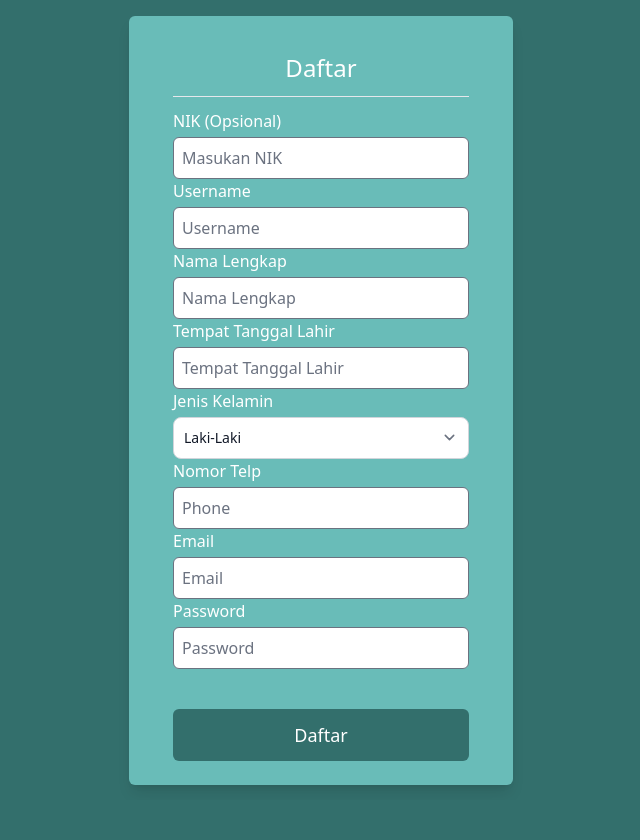
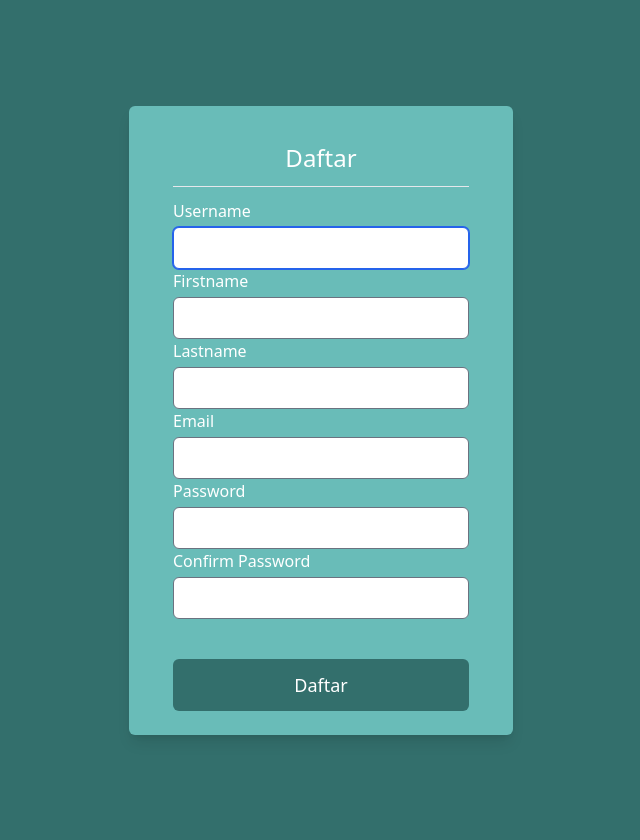
Before and after one commit to 0xbdg/Kiwariku, a Django app: page /register/ in a window 1280 px wide. Shown: the whole page, without its empty margins (319-959 px from the left). Before the commit the page ends 787 px from the top, so only its background shows below. Run offline with Django 4.2, Linux system fonts and the light colour scheme; some libraries are stand-ins or nearby versions.

Commit message:
daosdoijasd

```diff
--- a/main/forms.py
+++ b/main/forms.py
@@ -6,14 +6,16 @@ from phonenumber_field.formfields import PhoneNumberField
 from .models import *
 
 class RegisterForm(UserCreationForm):
-    username = forms.CharField(required=True,widget=TextInput(attrs={'class':'border w-full text-base px-2  focus:outline-none focus:ring-0 focus:border-gray-600 rounded-md', "placeholder":"Ex: John"}))
-    email = forms.EmailField(required=True,widget=EmailInput(attrs={'class':'border w-full text-base px-2  focus:outline-none focus:ring-0 focus:border-gray-600 rounded-md', 'placeholder':"Ex: example@mail.com"}))
-    password1 = forms.CharField(required=True,widget=PasswordInput(attrs={'class':'border w-full text-base px-2  focus:outline-none focus:ring-0 focus:border-gray-600 rounded-md', 'placeholder':'Ex: 1234'}))
-    password2 = forms.CharField(required=True,widget=PasswordInput(attrs={'class':'border w-full text-base px-2  focus:outline-none focus:ring-0 focus:border-gray-600 rounded-md', 'placeholder':'Ex: 1234'}))
+    username = forms.CharField(required=True,widget=TextInput(attrs={'class':'border w-full text-base px-2  focus:outline-none focus:ring-0 focus:border-gray-600 rounded-md'}))
+    first_name = forms.CharField(required=True,widget=TextInput(attrs={'class':'border w-full text-base px-2  focus:outline-none focus:ring-0 focus:border-gray-600 rounded-md'}))
+    last_name = forms.CharField(required=True,widget=TextInput(attrs={'class':'border w-full text-base px-2  focus:outline-none focus:ring-0 focus:border-gray-600 rounded-md'}))
+    email = forms.EmailField(required=True,widget=EmailInput(attrs={'class':'border w-full text-base px-2  focus:outline-none focus:ring-0 focus:border-gray-600 rounded-md'}))
+    password1 = forms.CharField(required=True,widget=PasswordInput(attrs={'class':'border w-full text-base px-2  focus:outline-none focus:ring-0 focus:border-gray-600 rounded-md'}))
+    password2 = forms.CharField(required=True,widget=PasswordInput(attrs={'class':'border w-full text-base px-2  focus:outline-none focus:ring-0 focus:border-gray-600 rounded-md'}))
 
     class Meta:
         model = Account
-        fields = ["username","email","password1", "password2"]
+        fields = ["username","first_name","last_name","email","password1", "password2"]
 
 class LoginForm(AuthenticationForm):
   username = forms.CharField(widget=TextInput(attrs={'class':'w-full text-base px-4 py-2 border border-gray-300 rounded-md focus:outline-none focus:border-gray-600','placeholder':'Username'}), required=True)
--- a/main/models.py
+++ b/main/models.py
@@ -1,4 +1,6 @@
 from django.db import models
+from django.core.exceptions import ValidationError
+from django.core.validators import RegexValidator
 from django.contrib.auth.models import AbstractBaseUser, BaseUserManager, PermissionsMixin
 from datetime import datetime
 from phonenumber_field.modelfields import PhoneNumberField
@@ -27,14 +29,13 @@ class UserManager(BaseUserManager):
         extra_fields.setdefault('is_superuser', True)
         return self.create_user(username, email, password, **extra_fields)
 
-
 class Account(AbstractBaseUser, PermissionsMixin):
-    nik = models.IntegerField(blank=True, null=True)
+    nik = models.CharField(max_length=16,unique=True,validators=[RegexValidator(regex=r'^\d{16}$',message='NIK harus terdiri dari 16 digit angka.',code='invalid_nik')])
     username = models.CharField(max_length=150, unique=True)
-    first_name = models.CharField(max_length=200)
-    last_name = models.CharField(max_length=200)
+    first_name = models.CharField(max_length=200, blank=True)
+    last_name = models.CharField(max_length=200, blank=True)
     email = models.EmailField(unique=True)
-    phonenumber = PhoneNumberField()
+    phonenumber = PhoneNumberField(blank=True)
     gender = models.CharField(max_length=1,choices=GENDER, blank=True)
     birth_date = models.DateField(null=True, blank=True)
     date_joined = models.DateTimeField(default=datetime.now)
@@ -67,6 +68,12 @@ class Account(AbstractBaseUser, PermissionsMixin):
         related_query_name='account',
     )
 
+    def clean(self):
+        # Validasi tambahan jika diperlukan
+        if not self.nik.isdigit():
+            raise ValidationError('NIK harus terdiri dari angka saja.')
+        super().clean()
+
     def __str__(self):
        return self.username
 
--- a/main/templates/auth/signup.html
+++ b/main/templates/auth/signup.html
@@ -10,34 +10,26 @@
         <hr class="mt-3">
         <div class="mt-3">
             <div id="label" class="">
-                <label for="NIK" class="block text-base mb-1 text-white">NIK (Opsional)</label>
-                <input type="number" id="NIK" minlength="0" maxlength="16" pattern="\d{16}" class="border w-full text-base px-2 py-1 focus:outline-none focus:ring-0 focus:border-gray-600 rounded-md" placeholder="Masukan NIK" >
+                <label for="Username" class="block text-base mb-1 text-white">Username</label>
+                {{ form.username }}
 
-                <label for="Username" class="block text-base mb-1 text-white">Username</label>
-                <input type="text" id="text" class="border w-full text-base px-2 py-1 focus:outline-none focus:ring-0 focus:border-gray-600 rounded-md" placeholder="Username" >
+                <label for="first" class="block text-base mb-1 text-white">Firstname</label>
+                {{ form.first_name }}
 
-                <label for="Nama Lengkap" class="block text-base mb-1 text-white">Nama Lengkap</label>
-                <input type="text" id="text" class="border w-full text-base px-2 py-1 focus:outline-none focus:ring-0 focus:border-gray-600 rounded-md" placeholder="Nama Lengkap" >
+                <label for="last" class="block text-base mb-1 text-white">Lastname</label>
+                {{ form.last_name }}
 
-                <label for="Tempat Tanggal Lahir" class="block text-base mb-1 text-white">Tempat Tanggal Lahir</label>
-                <input type="text" id="text" class="border w-full text-base px-2 py-1 focus:outline-none focus:ring-0 focus:border-gray-600 rounded-md" placeholder="Tempat Tanggal Lahir" >
+                <label for="email" class="block text-base mb-1 text-white">Email</label>
+                {{form.email}}
 
-                <label for="countries" class="block mb-1 text-white dark:text-white">Jenis Kelamin</label>
-                <select id="countries" class="bg-white border border-gray-300 text-gray-900 text-sm rounded-lg focus:ring-blue-500 focus:border-blue-500 block w-full p-2.5 dark:bg-g dark:border-gray-600 dark:placeholder-gray-400 dark:text-black dark:focus:ring-blue-500 dark:focus:border-blue-500">
-                    <option value="Laki-Laki">Laki-Laki</option>
-                    <option value="Perempuan">Perempuan</option>
-                </select>
-                <label for="Nomor Telp" class="block text-base mb-1 text-white">Nomor Telp</label>
-                <input type="text" id="phone" name="phone" pattern="^(\+62|62|0)8[1-9][0-9]{6,9}$" class="border w-full text-base px-2 py-1 focus:outline-none focus:ring-0 focus:border-gray-600 rounded-md" placeholder="Phone" required>
+                <label for="password1" class="block text-base mb-1 text-white">Password</label>
+                {{form.password1}}
 
-                <label for="Username" class="block text-base mb-1 text-white">Email</label>
-                <input type="text" id="username" class="border w-full text-base px-2 py-1 focus:outline-none focus:ring-0 focus:border-gray-600 rounded-md" placeholder="Email" >
-
-                <label for="Username" class="block text-base mb-1 text-white">Password</label>
-                <input type="text" id="username" class="border w-full text-base px-2 py-1 focus:outline-none focus:ring-0 focus:border-gray-600 rounded-md" placeholder="Password" >
+                <label for="password2" class="block text-base mb-1 text-white">Confirm Password</label>
+                {{form.password2}}
             </div>
             <div>
-                <button  class=" bg-nav_hover hover:bg-button_hover text-white w-full  py-3 px-5 mt-10 rounded-md text-lg text-center">Daftar</button>
+                <button type="submit" class=" bg-nav_hover hover:bg-button_hover text-white w-full  py-3 px-5 mt-10 rounded-md text-lg text-center">Daftar</button>
             </div>
         </div>
     </div>
--- a/main/views.py
+++ b/main/views.py
@@ -28,7 +28,7 @@ class SignInView(View):
             user = self.form_class.get_user()
             login(request, user)
             return redirect("index")
-        return render(request, self.template_name, context={"forms":form})
+        return render(request, self.template_name, context={"form":form})
 
 
 class RegisterView(View):
--- a/theme/static/css/dist/styles.css
+++ b/theme/static/css/dist/styles.css
@@ -854,6 +850,11 @@ select {
   margin-right: auto;
 }
 
+.my-5 {
+  margin-top: 1.25rem;
+  margin-bottom: 1.25rem;
+}
+
 .my-6 {
   margin-top: 1.5rem;
   margin-bottom: 1.5rem;
```
Also changed, not shown: other parts of theme/static/css/dist/styles.css (+32 -17 lines), main/templates/pages/profil.html (added, +71 -0 lines).
